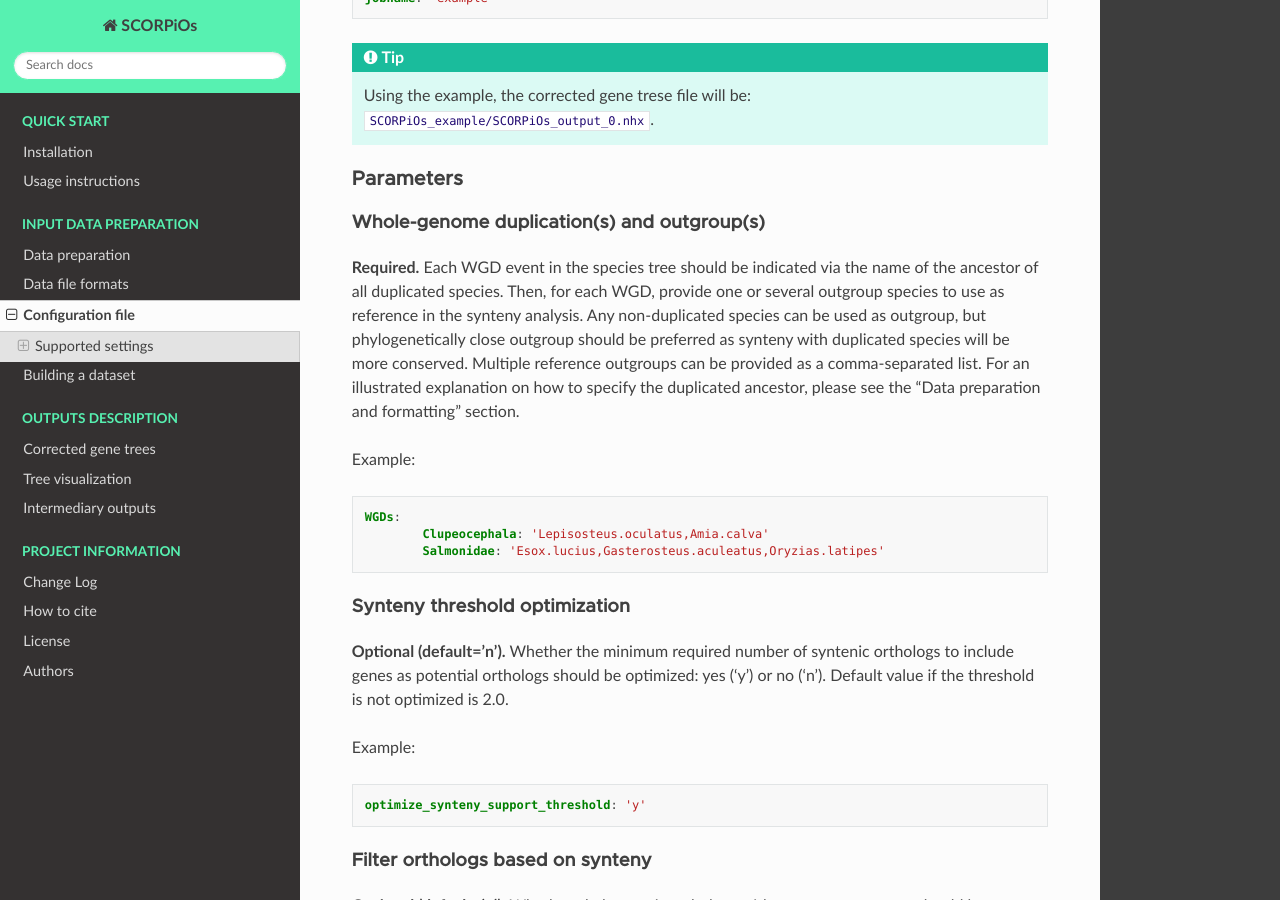
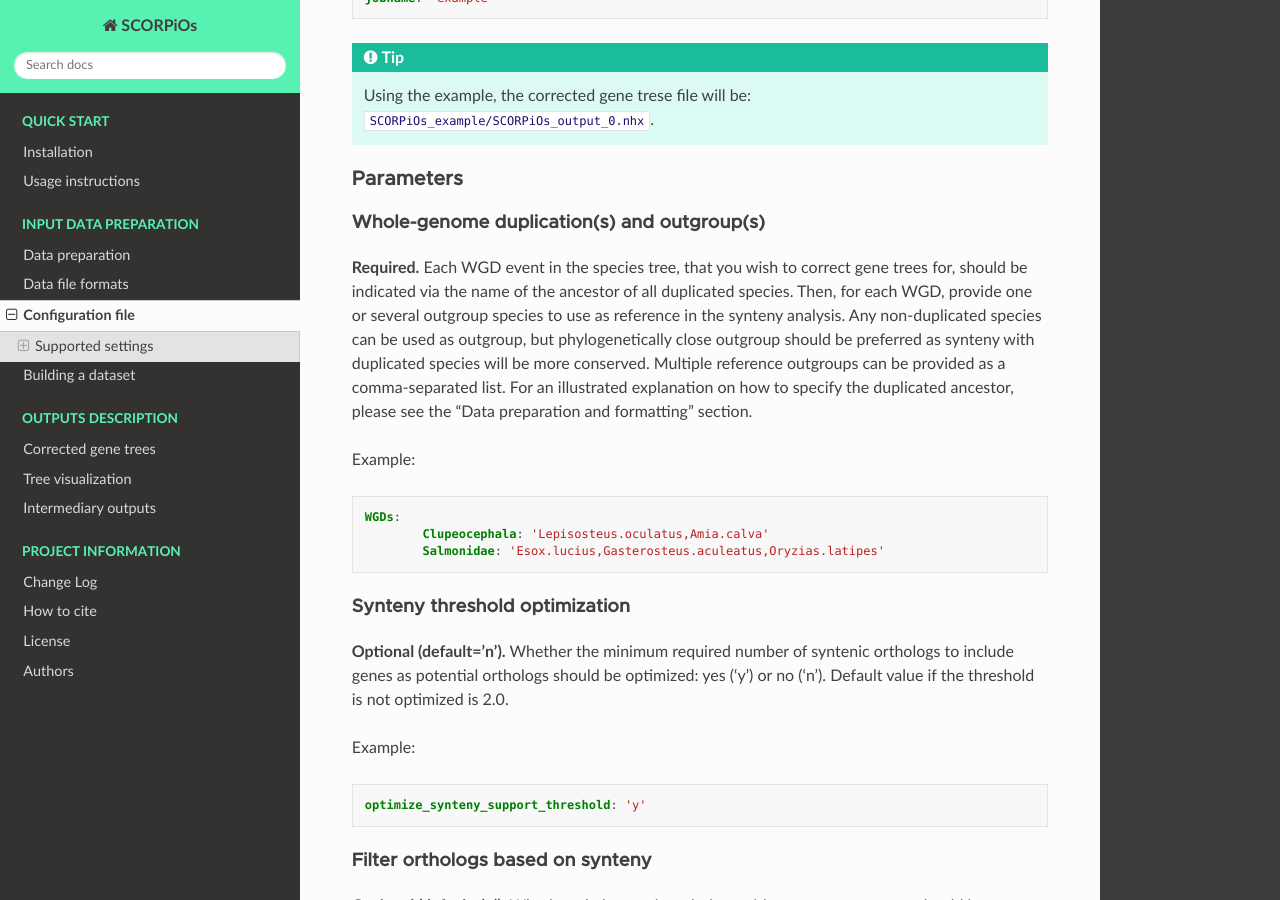
Before and after one commit to DyogenIBENS/SCORPIOS, a Sphinx documentation site: the page built from doc/input_your_configuration_file.rst, in a window 1280 px wide and 900 px high, scrolled down 4006 px. Built offline with Sphinx 7.4.7 and the Read the Docs theme 2.0.0, drawn with Linux system fonts in a browser that asks for light colours.

Commit message:
Update input_your_configuration_file.rst

```diff
--- a/doc/input_your_configuration_file.rst
+++ b/doc/input_your_configuration_file.rst
@@ -196,7 +196,7 @@ Parameters
 Whole-genome duplication(s) and outgroup(s)
 """""""""""""""""""""""""""""""""""""""""""
 
-**Required.** Each WGD event in the species tree should be indicated via the name of the ancestor of all duplicated species. Then, for each WGD, provide one or several outgroup species to use as reference in the synteny analysis. Any non-duplicated species can be used as outgroup, but phylogenetically close outgroup should be preferred as synteny with duplicated species will be more conserved. Multiple reference outgroups can be provided as a comma-separated list. For an illustrated explanation on how to specify the duplicated ancestor, please see the "Data preparation and formatting" section.
+**Required.** Each WGD event in the species tree, that you wish to correct gene trees for, should be indicated via the name of the ancestor of all duplicated species. Then, for each WGD, provide one or several outgroup species to use as reference in the synteny analysis. Any non-duplicated species can be used as outgroup, but phylogenetically close outgroup should be preferred as synteny with duplicated species will be more conserved. Multiple reference outgroups can be provided as a comma-separated list. For an illustrated explanation on how to specify the duplicated ancestor, please see the "Data preparation and formatting" section.
 
 Example:
 
```
